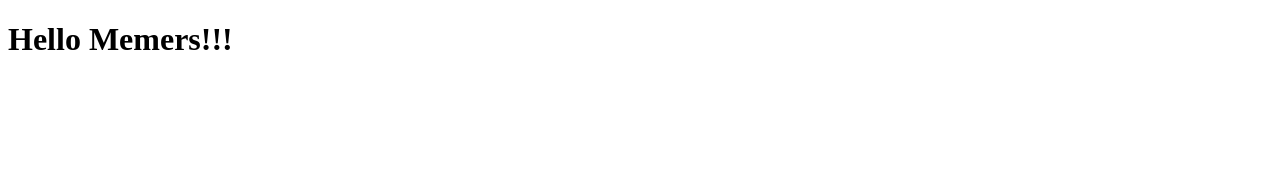
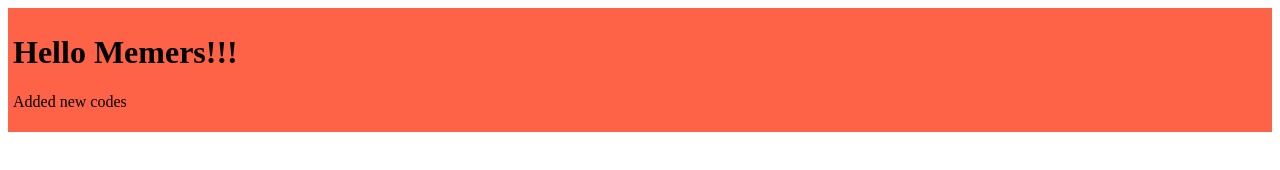
Before and after one commit to ahsanul0185/curly-meme, a plain HTML site: page index.html in a window 1280 px wide. Drawn offline with Linux system fonts and the light colour scheme.

Commit message:
some text and style added

```diff
--- a/index.html
+++ b/index.html
@@ -4,8 +4,12 @@
     <meta charset="UTF-8">
     <meta name="viewport" content="width=device-width, initial-scale=1.0">
     <title>Curly meme</title>
+    <link rel="stylesheet" href="style.css">
 </head>
 <body>
-    <h1>Hello Memers!!!</h1>
+    <div>
+        <h1>Hello Memers!!!</h1>
+        <p>Added new codes</p>
+    </div>
 </body>
 </html>
--- /dev/null
+++ b/style.css
@@ -0,0 +1,4 @@
+div {
+    background-color: tomato;
+    padding: 5px;
+}
```
